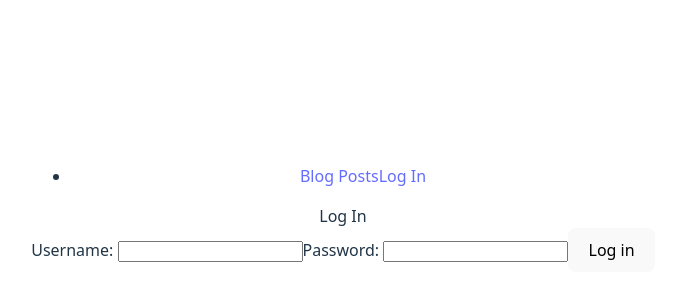
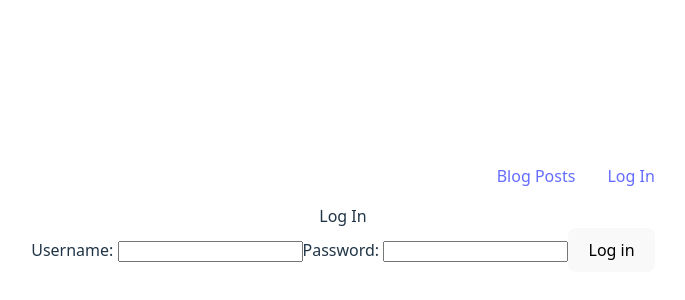
Before and after one commit to crL96/blog-api, a React (Vite) app in the folder frontend/blog-admin/: page /login in a window 1280 px wide. Shown: the part 190-490 px from the top of the page, without its empty margins (297-982 px from the left). Built offline with nearby package versions, Linux system fonts and the light colour scheme; no server answers.

Commit message:
Sort navBar layout

```diff
--- a/frontend/blog-admin/src/components/navBar/NavBar.jsx
+++ b/frontend/blog-admin/src/components/navBar/NavBar.jsx
@@ -1,11 +1,14 @@
 import { Link } from "react-router-dom";
+import styles from "./navBar.module.css";
 
 function NavBar() {
   return (
-    <nav>
+    <nav className={styles.navBar}>
         <ul>
           <li>
             <Link to="/">Blog Posts</Link>
+          </li>
+          <li>
             <Link to="login">Log In</Link>
           </li>
         </ul>
--- /dev/null
+++ b/frontend/blog-admin/src/components/navBar/navBar.module.css
@@ -0,0 +1,7 @@
+.navBar > ul {
+    list-style: none;
+    display: flex;
+    padding-left: 0;
+    justify-content: end;
+    gap: 2rem;
+}
```
